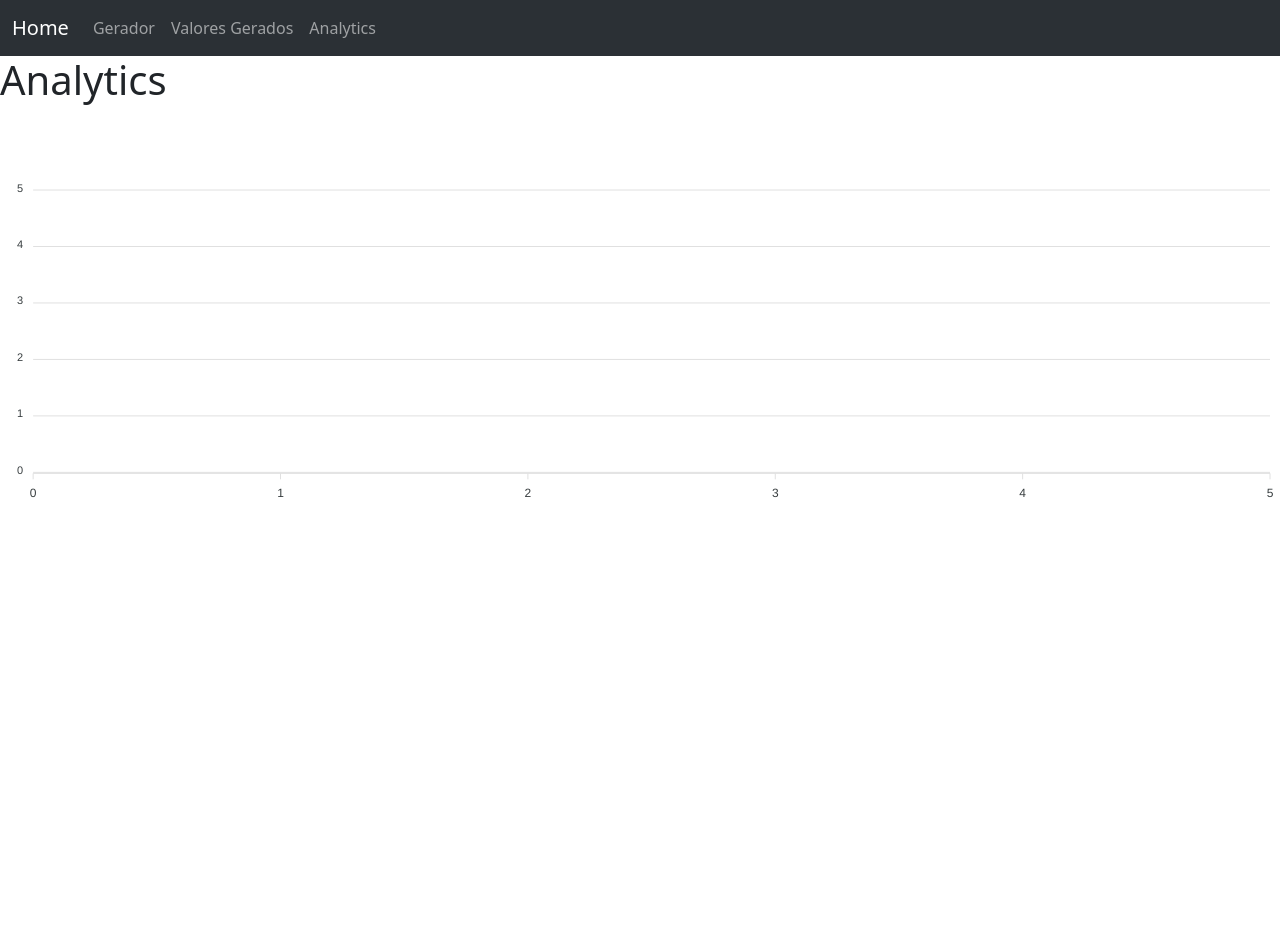
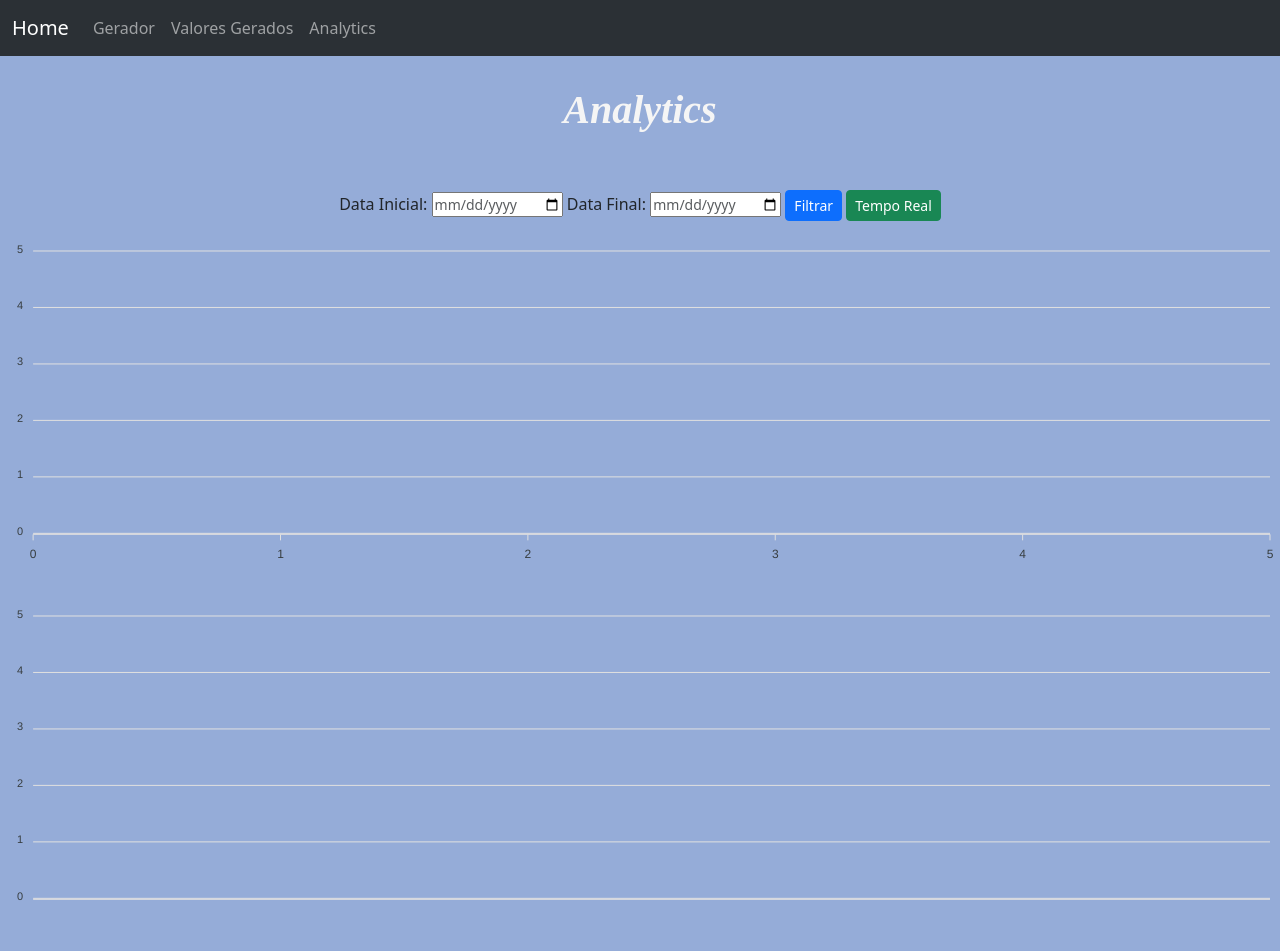
Before and after one commit to italoferreira0/gerador_de_numeros, a Django app: template gerador/templates/gerador/analytics.html in a window 1280 px wide. Before the commit the page ends 498 px from the top, so only its background shows below. Run offline with Django 5.2, Linux system fonts and the light colour scheme; the template is opened without the code that fills it: most values are stand-ins (such as "Sample title", 1, 10 or a date in 2020); some libraries are stand-ins or nearby versions.

Commit message:
Add filtragem de datas

```diff
--- /dev/null
+++ b/gerador/static/gerador/css/analytics.css
@@ -0,0 +1,14 @@
+body{
+    background-color: rgba(69, 110, 188, 0.57);
+}
+
+h1{
+    font-weight: bold;
+    margin-top: 30px;
+    margin-bottom: 30px;
+    text-align: center;
+    color: whitesmoke;
+    font-style: italic;
+    font-family:'Times New Roman', Times, serif;
+
+}
--- a/gerador/templates/gerador/analytics.html
+++ b/gerador/templates/gerador/analytics.html
@@ -15,6 +15,8 @@
             crossorigin="anonymous"></script>
 
         <script src="https://cdn.jsdelivr.net/npm/apexcharts"></script>
+        <link rel="stylesheet" href=" {% static 'gerador/css/analytics.css' %} ">
+
 
     </head>
 
@@ -36,24 +38,45 @@
             </div>
         </nav>
         <main>
-            <h1>Analytics</h1>
-            <br><br>
-            <div id="chart"></div>
+            <h1 style="text-align: center; margin-top: 30px; margin-bottom: 30px;">Analytics</h1>
+            <br>
+            <div style="display:block;">
+                <form method="GET" action="{% url 'analytics' %}" style="text-align:center;">
+                    <label for="dataInicial">Data Inicial:</label>
+                    <input type="date" name="dataInicial" id="dataInicial" class="form-text">
 
+                    <label for="dataFinal">Data Final:</label>
+                    <input type="date" name="dataFinal" id="dataFinal" class="form-text">
+
+                    <button class="btn btn-primary btn-sm" type="submit">Filtrar</button>
+                    <a class="btn btn-success btn-sm" type="button" href="{% url "analytics" %}">Tempo Real</a>
+                </form>
+                <div id="chartBar"></div>
+                <div id="chartLine"></div>
+            </div>
         </main>
         <script>
             // Passando os dados diretamente no template Django
             var labels = {{ labels|safe }};  // Garantir que seja uma lista válida no JS
             var data = {{ data|safe }};
 
-            var options = {
+            var options_chartBar = {
                 chart: { type: "bar", height: 350 },
-                series: [{ name: "Números", data: labels }], // Valores do eixo Y
-                xaxis: { categories: data } // Valores do eixo X (datas)
+                series: [{ name: "Números", data: labels }],
+                xaxis: { categories: data }
             };
+            var chartBar = new ApexCharts(document.querySelector("#chartBar"), options_chartBar);
+            chartBar.render();
 
-            var chart = new ApexCharts(document.querySelector("#chart"), options);
-            chart.render();
+            var options_chartLine = {
+                chart: { type: "line", height: 350 },
+                series: [{ name: "Números", data: labels }],
+                xaxis: { categories: data }
+            };
+            var chartLine = new ApexCharts(document.querySelector("#chartLine"), options_chartLine);
+            chartLine.render();
+
+
         </script>
 
 
```
Also changed, not shown: gerador/views.py (+11 -1 lines), db.sqlite3.
